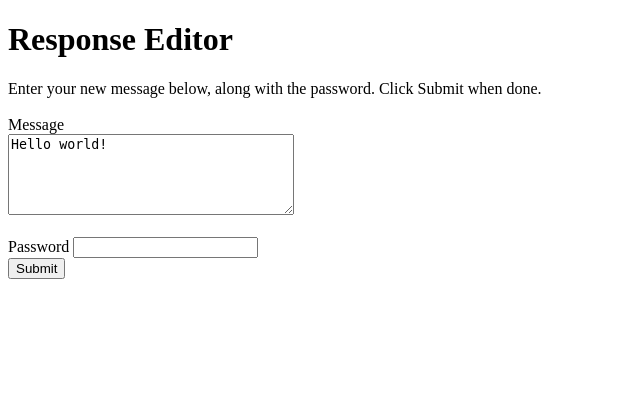
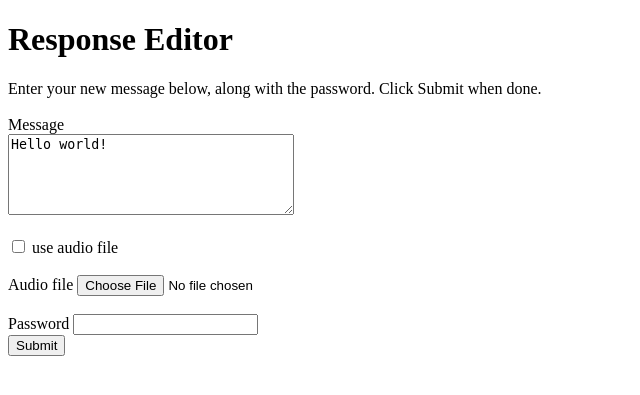
Before and after one commit to jarhill0/SimpleTwilioResponse, a Flask app: page / in a window 1280 px wide. Shown: the top 395 px of the page, without its empty margins (0-640 px from the left). Run offline with Flask 2, Linux system fonts and the light colour scheme.

Commit message:
Support audio files

```diff
--- a/app.py
+++ b/app.py
@@ -1,4 +1,4 @@
-from os.path import dirname, join
+from os.path import dirname, join, splitext
 
 from flask import Flask, render_template, request
 from twilio.twiml.voice_response import VoiceResponse
@@ -10,23 +10,30 @@ app = Flask(__name__)
 
 class SavedResponse:
     """Keeps a response in sync with disk, lazily loaded."""
-    FILE_PATH = join(dirname(__file__), 'static', 'response.txt')
+    FOLDER = join(dirname(__file__), 'static')
+    TEXT_PATH = join(FOLDER, 'response.txt')
+    AUDIO_PATH = join(FOLDER, 'audio.mp3')
+
+    @staticmethod
+    def audio_url():
+        return '/static/audio.mp3'
 
     def __init__(self):
-        self._resp = None
+        self._text = self._audio = None
+        self.use_text = True
 
     @property
     def text(self):
-        if self._resp is None:
-            with open(self.FILE_PATH) as f:
-                self._resp = f.read()
-        return self._resp
+        if self._text is None:
+            with open(self.TEXT_PATH) as f:
+                self._text = f.read()
+        return self._text
 
     @text.setter
     def text(self, value):
-        with open(self.FILE_PATH, 'w') as f:
+        with open(self.TEXT_PATH, 'w') as f:
             f.write(value)
-        self._resp = value
+        self._text = value
 
 
 RESPONSE = SavedResponse()
@@ -36,21 +43,40 @@ RESPONSE = SavedResponse()
 def voice():
     """Respond to incoming phone calls."""
     resp = VoiceResponse()
-    resp.say(RESPONSE.text)
+    if RESPONSE.use_text:
+        resp.say(RESPONSE.text)
+    else:
+        resp.play(url=RESPONSE.audio_url())
     return str(resp)
 
 
 @app.route('/', methods=['GET', 'POST'])
 def edit_message():
-    saved = False
-    valid_pass = True
+    error = ''
+    success = ''
     if request.method == 'POST':
-        valid_pass = request.values.get('pw', '') == config_secrets.password
-        if valid_pass and 'mess' in request.values:
-            new_response = request.values['mess']
-            RESPONSE.text = new_response
-            saved = True
-    return render_template('editor.html', message=RESPONSE.text, saved=saved, valid_pass=valid_pass)
+        if request.values.get('pw', '') == config_secrets.password and 'mess' in request.values:
+            if request.values.get('use-audio'):
+                if 'audio-file' not in request.files:
+                    error = 'No file provided.'
+                else:
+                    file = request.files['audio-file']
+                    if not file.filename:
+                        error = 'Empty file.'
+                    elif not splitext(file.filename)[1].lower() == '.mp3':
+                        error = 'Invalid file type. Only MP3 is supported.'
+                    else:
+                        file.save(RESPONSE.AUDIO_PATH)
+                        success = 'The new audio message has been set.'
+                        RESPONSE.use_text = False
+            else:
+                new_response = request.values['mess']
+                RESPONSE.text = new_response
+                RESPONSE.use_text = True
+                success = 'The new text message has been set.'
+        else:
+            error = 'Invalid password.'
+    return render_template('editor.html', message=RESPONSE.text, success=success, error=error)
 
 
 if __name__ == "__main__":
--- a/templates/editor.html
+++ b/templates/editor.html
@@ -12,11 +12,21 @@ Enter your new message below, along with the password. Click Submit when done.
 
 <br><br>
 
-<form action="" method="post">
+<form action="" method="post" enctype="multipart/form-data">
     <div>
         <label for="message">Message</label>
         <br>
         <textarea id="message" name="mess" required rows="5" cols="33">{{ message }}</textarea>
+    </div>
+    <br>
+    <div>
+        <input type="checkbox" id="audio-checkbox" name="use-audio">
+        <label for="audio-checkbox">use audio file</label>
+    </div>
+    <br>
+    <div>
+        <label for="audio-upload">Audio file</label>
+        <input type="file" id="audio-upload" accept="audio/mpeg" name="audio-file">
     </div>
     <br>
     <div>
@@ -26,16 +36,16 @@ Enter your new message below, along with the password. Click Submit when done.
     <button>Submit</button>
 </form>
 
-{% if saved %}
+{% if success %}
 
     <br>
-    <strong>The message has been updated.</strong>
+    <strong>{{ success }}</strong>
 
 {% endif %}
 
-{% if not valid_pass %}
+{% if error %}
 
-    <p style="color:red;"><strong>Incorrect password.</strong></p>
+    <p style="color:red;"><strong>{{ error }}</strong></p>
 
 {% endif %}
 
```
Also changed, not shown: 1 other file.
